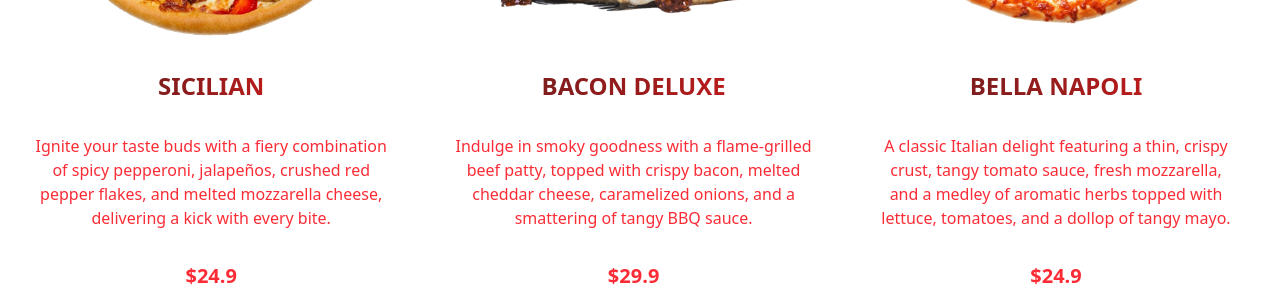
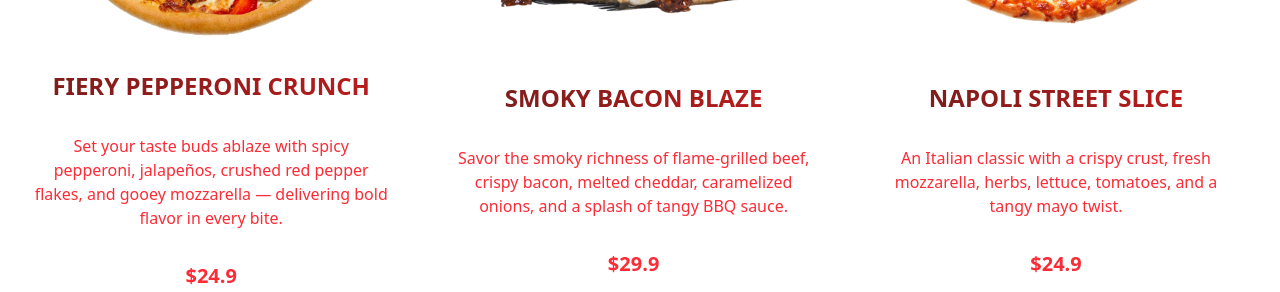
Before and after one commit to adithyasd10/restuarant-next, a Next.js app: page / in a window 1280 px wide. Shown: the part 1116-1408 px from the top of the page. Built offline with nearby package versions, Linux system fonts and the light colour scheme.

Commit message:
minor update

```diff
--- a/src/data.ts
+++ b/src/data.ts
@@ -13,348 +13,201 @@ type Products = Product[];
 export const featuredProducts: Products = [
   {
     id: 1,
-    title: "Sicilian",
-    desc: "Ignite your taste buds with a fiery combination of spicy pepperoni, jalapeños, crushed red pepper flakes, and melted mozzarella cheese, delivering a kick with every bite.",
+    title: "Fiery Pepperoni Crunch",
+    desc: "Set your taste buds ablaze with spicy pepperoni, jalapeños, crushed red pepper flakes, and gooey mozzarella — delivering bold flavor in every bite.",
     img: "/temporary/p1.png",
     price: 24.9,
     options: [
-      {
-        title: "Small",
-        additionalPrice: 0,
-      },
-      {
-        title: "Medium",
-        additionalPrice: 4,
-      },
-      {
-        title: "Large",
-        additionalPrice: 6,
-      },
+      { title: "Small", additionalPrice: 0 },
+      { title: "Medium", additionalPrice: 4 },
+      { title: "Large", additionalPrice: 6 },
     ],
   },
   {
     id: 2,
-    title: "Bacon Deluxe",
-    desc: "Indulge in smoky goodness with a flame-grilled beef patty, topped with crispy bacon, melted cheddar cheese, caramelized onions, and a smattering of tangy BBQ sauce.",
+    title: "Smoky Bacon Blaze",
+    desc: "Savor the smoky richness of flame-grilled beef, crispy bacon, melted cheddar, caramelized onions, and a splash of tangy BBQ sauce.",
     img: "/temporary/p2.png",
     price: 29.9,
     options: [
-      {
-        title: "Small",
-        additionalPrice: 0,
-      },
-      {
-        title: "Medium",
-        additionalPrice: 4,
-      },
-      {
-        title: "Large",
-        additionalPrice: 6,
-      },
+      { title: "Small", additionalPrice: 0 },
+      { title: "Medium", additionalPrice: 4 },
+      { title: "Large", additionalPrice: 6 },
     ],
   },
   {
     id: 3,
-    title: "Bella Napoli",
-    desc: "A classic Italian delight featuring a thin, crispy crust, tangy tomato sauce, fresh mozzarella, and a medley of aromatic herbs topped with lettuce, tomatoes, and a dollop of tangy mayo.",
+    title: "Napoli Street Slice",
+    desc: "An Italian classic with a crispy crust, fresh mozzarella, herbs, lettuce, tomatoes, and a tangy mayo twist.",
     img: "/temporary/p3.png",
     price: 24.9,
     options: [
-      {
-        title: "Small",
-        additionalPrice: 0,
-      },
-      {
-        title: "Medium",
-        additionalPrice: 4,
-      },
-      {
-        title: "Large",
-        additionalPrice: 6,
-      },
+      { title: "Small", additionalPrice: 0 },
+      { title: "Medium", additionalPrice: 4 },
+      { title: "Large", additionalPrice: 6 },
     ],
   },
   {
     id: 4,
-    title: "Spicy Arrabbiata",
-    desc: "Ignite your taste buds with this fiery pasta creation, combining penne in a spicy tomato sauce infused with garlic, red chili flakes, and fresh basil for the ultimate comfort food experience.",
+    title: "Red Chili Penne",
+    desc: "A fiery penne pasta tossed in zesty tomato sauce with garlic, chili flakes, and fresh basil — the ultimate comfort meal.",
     img: "/temporary/p4.png",
     price: 26.9,
     options: [
-      {
-        title: "Small",
-        additionalPrice: 0,
-      },
-      {
-        title: "Medium",
-        additionalPrice: 4,
-      },
-      {
-        title: "Large",
-        additionalPrice: 6,
-      },
+      { title: "Small", additionalPrice: 0 },
+      { title: "Medium", additionalPrice: 4 },
+      { title: "Large", additionalPrice: 6 },
     ],
   },
   {
     id: 5,
-    title: "Jalapeño Fiesta",
-    desc: "Ignite your taste buds with a fiery kick! This burger features a succulent beef patty, fiery jalapeños, pepper jack cheese, and a zesty chipotle mayo sauce , and all the classic fixings on a toasted bun.",
+    title: "Inferno Burger",
+    desc: "Bring on the heat with this bold burger — juicy beef, fiery jalapeños, pepper jack cheese, chipotle mayo, and classic fixings.",
     img: "/temporary/p5.png",
     price: 29.9,
     options: [
-      {
-        title: "Small",
-        additionalPrice: 0,
-      },
-      {
-        title: "Medium",
-        additionalPrice: 4,
-      },
-      {
-        title: "Large",
-        additionalPrice: 6,
-      },
+      { title: "Small", additionalPrice: 0 },
+      { title: "Medium", additionalPrice: 4 },
+      { title: "Large", additionalPrice: 6 },
     ],
   },
   {
     id: 6,
-    title: "Margherita Magic",
-    desc: "A timeless favorite with a twist, showcasing a thin crust topped with sweet tomatoes, fresh basil, creamy mozzarella, and a drizzle of extra virgin olive oil, fresh arugula, and a drizzle of balsamic glaze.",
+    title: "Basil Bliss Margherita",
+    desc: "A fresh take on the classic — sweet tomatoes, basil, creamy mozzarella, arugula, and a balsamic glaze over thin crust perfection.",
     img: "/temporary/p6.png",
     price: 24.9,
     options: [
-      {
-        title: "Small",
-        additionalPrice: 0,
-      },
-      {
-        title: "Medium",
-        additionalPrice: 4,
-      },
-      {
-        title: "Large",
-        additionalPrice: 6,
-      },
+      { title: "Small", additionalPrice: 0 },
+      { title: "Medium", additionalPrice: 4 },
+      { title: "Large", additionalPrice: 6 },
     ],
   },
   {
     id: 7,
-    title: "Garlic Parmesan Linguine",
-    desc: "A garlic lover's delight, featuring linguine smothered in a creamy Parmesan sauce, infused with garlic and garnished with chopped parsley, bell peppers, and cherry tomatoes.",
+    title: "Creamy Garlic Twist",
+    desc: "Creamy Parmesan linguine bursting with garlic flavor, finished with parsley, bell peppers, and sweet cherry tomatoes.",
     img: "/temporary/p7.png",
     price: 28.9,
     options: [
-      {
-        title: "Small",
-        additionalPrice: 0,
-      },
-      {
-        title: "Medium",
-        additionalPrice: 4,
-      },
-      {
-        title: "Large",
-        additionalPrice: 6,
-      },
+      { title: "Small", additionalPrice: 0 },
+      { title: "Medium", additionalPrice: 4 },
+      { title: "Large", additionalPrice: 6 },
     ],
   },
   {
     id: 8,
-    title: "Mediterranean Delight",
-    desc: "Embark on a culinary journey with this Mediterranean-inspired creation, featuring zesty feta cheese, Kalamata olives, sun-dried tomatoes, and a sprinkle of oregano.",
+    title: "Sun-Kissed Medley",
+    desc: "A savory escape to the Mediterranean with tangy feta, Kalamata olives, sun-dried tomatoes, and a dash of oregano.",
     img: "/temporary/p8.png",
     price: 32.9,
     options: [
-      {
-        title: "Small",
-        additionalPrice: 0,
-      },
-      {
-        title: "Medium",
-        additionalPrice: 4,
-      },
-      {
-        title: "Large",
-        additionalPrice: 6,
-      },
+      { title: "Small", additionalPrice: 0 },
+      { title: "Medium", additionalPrice: 4 },
+      { title: "Large", additionalPrice: 6 },
     ],
   },
   {
     id: 9,
-    title: "Hawaiian Teriyaki",
-    desc: "Experience a taste of the tropics with a juicy beef patty glazed in tangy teriyaki sauce, topped with grilled pineapple, crispy bacon, and fresh lettuce, and all the classic fixings on a toasted bun.",
+    title: "Tropical Blaze Burger",
+    desc: "Taste island vibes with teriyaki-glazed beef, grilled pineapple, crispy bacon, lettuce, and toasted bun perfection.",
     img: "/temporary/p9.png",
     price: 29.9,
     options: [
-      {
-        title: "Small",
-        additionalPrice: 0,
-      },
-      {
-        title: "Medium",
-        additionalPrice: 4,
-      },
-      {
-        title: "Large",
-        additionalPrice: 6,
-      },
+      { title: "Small", additionalPrice: 0 },
+      { title: "Medium", additionalPrice: 4 },
+      { title: "Large", additionalPrice: 6 },
     ],
   },
 ];
 
-
-
-
 export const pizzas: Products = [
   {
     id: 1,
-    title: "Sicilian",
-    desc: "Ignite your taste buds with a fiery combination of spicy pepperoni, jalapeños, crushed red pepper flakes, and melted mozzarella cheese, delivering a kick with every bite.",
+    title: "Fiery Pepperoni Crunch",
+    desc: "Spicy pepperoni, jalapeños, red pepper flakes, and melted mozzarella combine for a bold, fiery flavor experience.",
     img: "/temporary/p1.png",
     price: 24.9,
     options: [
-      {
-        title: "Small",
-        additionalPrice: 0,
-      },
-      {
-        title: "Medium",
-        additionalPrice: 4,
-      },
-      {
-        title: "Large",
-        additionalPrice: 6,
-      },
+      { title: "Small", additionalPrice: 0 },
+      { title: "Medium", additionalPrice: 4 },
+      { title: "Large", additionalPrice: 6 },
     ],
   },
   {
     id: 2,
-    title: "Mediterranean Delight",
-    desc: "Embark on a culinary journey with this Mediterranean-inspired creation, featuring zesty feta cheese, Kalamata olives, sun-dried tomatoes, and a sprinkle of oregano.",
+    title: "Sun-Kissed Medley",
+    desc: "Feta, Kalamata olives, sun-dried tomatoes, and oregano bring Mediterranean flavors to a savory thin-crust base.",
     img: "/temporary/p8.png",
     price: 32.9,
     options: [
-      {
-        title: "Small",
-        additionalPrice: 0,
-      },
-      {
-        title: "Medium",
-        additionalPrice: 4,
-      },
-      {
-        title: "Large",
-        additionalPrice: 6,
-      },
+      { title: "Small", additionalPrice: 0 },
+      { title: "Medium", additionalPrice: 4 },
+      { title: "Large", additionalPrice: 6 },
     ],
   },
   {
     id: 3,
-    title: "Bella Napoli",
-    desc: "A classic Italian delight featuring a thin, crispy crust, tangy tomato sauce, fresh mozzarella, and a medley of aromatic herbs topped with lettuce, tomatoes, and a dollop of tangy mayo.",
+    title: "Napoli Street Slice",
+    desc: "Crispy crust, tangy tomato sauce, mozzarella, herbs, and fresh veggies come together in this Neapolitan-style treat.",
     img: "/temporary/p3.png",
     price: 26.9,
     options: [
-      {
-        title: "Small",
-        additionalPrice: 0,
-      },
-      {
-        title: "Medium",
-        additionalPrice: 4,
-      },
-      {
-        title: "Large",
-        additionalPrice: 6,
-      },
+      { title: "Small", additionalPrice: 0 },
+      { title: "Medium", additionalPrice: 4 },
+      { title: "Large", additionalPrice: 6 },
     ],
   },
   {
     id: 4,
-    title: "Pesto Primavera",
-    desc: "A classic Italian delight featuring a thin, crispy crust, tangy tomato sauce, fresh mozzarella, and a medley of aromatic herbs topped with lettuce, tomatoes, and a dollop of tangy mayo.",
+    title: "Pesto Verde Delight",
+    desc: "Bright and fresh — thin crust topped with basil pesto, veggies, and creamy mozzarella for a refreshing twist.",
     img: "/temporary/p10.png",
     price: 28.9,
     options: [
-      {
-        title: "Small",
-        additionalPrice: 0,
-      },
-      {
-        title: "Medium",
-        additionalPrice: 4,
-      },
-      {
-        title: "Large",
-        additionalPrice: 6,
-      },
+      { title: "Small", additionalPrice: 0 },
+      { title: "Medium", additionalPrice: 4 },
+      { title: "Large", additionalPrice: 6 },
     ],
   },
   {
     id: 5,
-    title: "Veggie Supreme",
-    desc: "A classic Italian delight featuring a thin, crispy crust, tangy tomato sauce, fresh mozzarella, and a medley of aromatic herbs topped with lettuce, tomatoes, and a dollop of tangy mayo.",
+    title: "Garden Burst Pizza",
+    desc: "A veggie lover’s dream with a crispy base, tomato sauce, herbs, and a colorful medley of garden-fresh toppings.",
     img: "/temporary/p11.png",
     price: 24.9,
     options: [
-      {
-        title: "Small",
-        additionalPrice: 0,
-      },
-      {
-        title: "Medium",
-        additionalPrice: 4,
-      },
-      {
-        title: "Large",
-        additionalPrice: 6,
-      },
+      { title: "Small", additionalPrice: 0 },
+      { title: "Medium", additionalPrice: 4 },
+      { title: "Large", additionalPrice: 6 },
     ],
   },
   {
     id: 6,
-    title: "Four Cheese Fantasy",
-    desc: "Experience pure cheesy bliss with a melty blend of mozzarella, cheddar, provolone, and Parmesan cheeses, creating a rich and indulgent pizza experience.",
+    title: "Cheesy Harmony",
+    desc: "A rich blend of mozzarella, cheddar, provolone, and Parmesan delivers gooey, golden, cheesy perfection.",
     img: "/temporary/p12.png",
     price: 22.9,
     options: [
-      {
-        title: "Small",
-        additionalPrice: 0,
-      },
-      {
-        title: "Medium",
-        additionalPrice: 4,
-      },
-      {
-        title: "Large",
-        additionalPrice: 6,
-      },
+      { title: "Small", additionalPrice: 0 },
+      { title: "Medium", additionalPrice: 4 },
+      { title: "Large", additionalPrice: 6 },
     ],
   },
 ];
-
 export const singleProduct: Product = {
   id: 1,
-  title: "Sicilian",
-  desc: "Ignite your taste buds with a fiery combination of spicy pepperoni, jalapeños, crushed red pepper flakes, and melted mozzarella cheese, delivering a kick with every bite.",
+  title: "Fiery Pepperoni Crunch",
+  desc: "Turn up the heat with spicy pepperoni, jalapeños, red pepper flakes, and creamy mozzarella — a fiery classic.",
   img: "/temporary/p1.png",
   price: 24.9,
   options: [
-    {
-      title: "Small",
-      additionalPrice: 0,
-    },
-    {
-      title: "Medium",
-      additionalPrice: 4,
-    },
-    {
-      title: "Large",
-      additionalPrice: 6,
-    },
+    { title: "Small", additionalPrice: 0 },
+    { title: "Medium", additionalPrice: 4 },
+    { title: "Large", additionalPrice: 6 },
   ],
 };
+
 
 
 type Menu = {
@@ -370,24 +223,24 @@ export const menu: Menu = [
   {
     id: 1,
     slug: "pastas",
-    title: "Italian Pastas",
-    desc: "Savor the taste of perfection with our exquisite Italian handmade pasta menu.",
+    title: "Rustic Italian Pastas",
+    desc: "Enjoy handcrafted Italian pasta dishes made with passion and authentic flavors.",
     img: "/temporary/m1.png",
     color: "white",
   },
   {
     id: 2,
     slug: "burgers",
-    title: "Juicy Burgers",
-    desc: "Burger Bliss: Juicy patties, bold flavors, and gourmet toppings galore.",
+    title: "Signature Burgers",
+    desc: "Satisfy your cravings with our juicy patties, bold seasonings, and gourmet toppings.",
     img: "/temporary/m2.png",
     color: "black",
   },
   {
     id: 3,
     slug: "pizzas",
-    title: "Cheesy Pizzas",
-    desc: "Pizza Paradise: Irresistible slices, mouthwatering toppings, and cheesy perfection.",
+    title: "Stone-Fired Pizzas",
+    desc: "Dive into cheesy heaven with irresistible slices and delicious toppings made to perfection.",
     img: "/temporary/m3.png",
     color: "white",
   },
```
